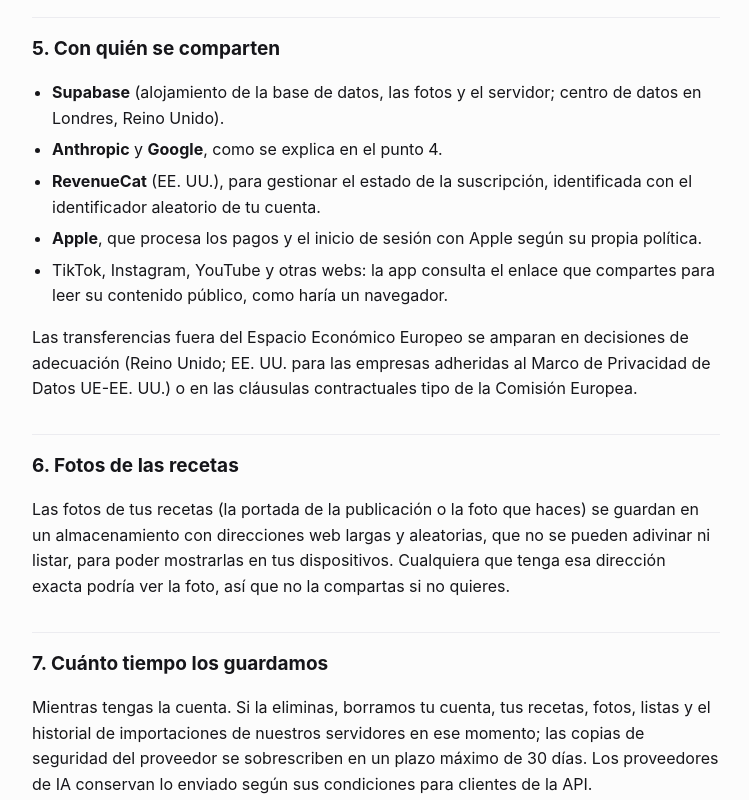
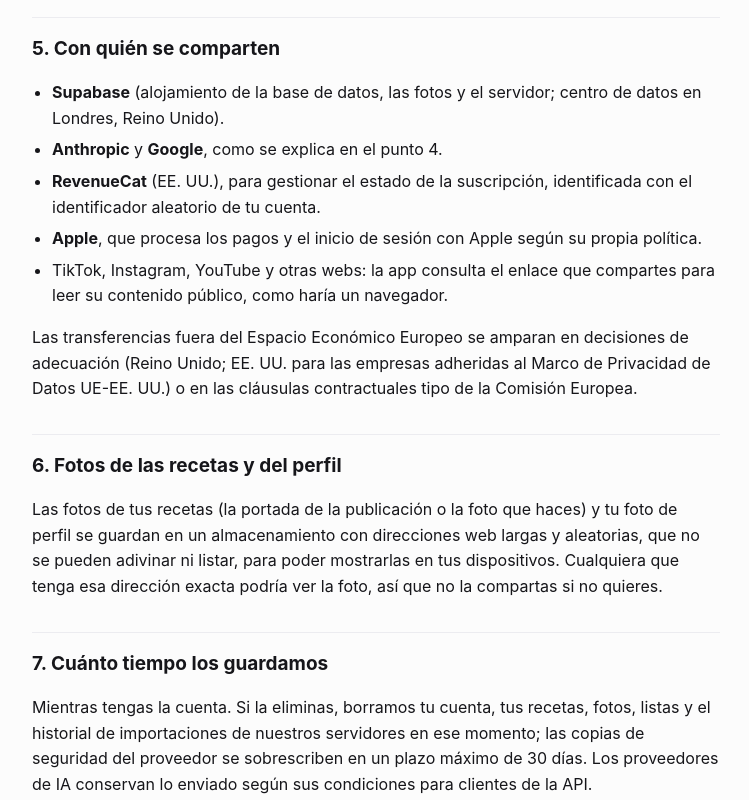
Before and after one commit to Rupo16/ulvo-legal, a plain HTML site: page privacidad.html in a window 1280 px wide. Shown: the part 1702-2502 px from the top of the page, without its empty margins (264-1013 px from the left). Drawn offline with Linux system fonts and the light colour scheme.

Commit message:
Privacidad: nombre y foto de perfil

```diff
--- a/privacidad.html
+++ b/privacidad.html
@@ -19,7 +19,7 @@
 
 <h2>2. Qué datos tratamos</h2>
 <ul>
-<li><strong>Cuenta.</strong> Al abrir la app se crea una cuenta anónima con un identificador aleatorio. Si decides registrarte, guardamos tu email o, si usas «Iniciar sesión con Apple», el identificador que da Apple (y el email, que puede ser el de retransmisión privado de Apple).</li>
+<li><strong>Cuenta.</strong> Al abrir la app se crea una cuenta anónima con un identificador aleatorio. Si decides registrarte, guardamos tu email o, si usas «Iniciar sesión con Apple», el identificador que da Apple (y el email, que puede ser el de retransmisión privado de Apple). Si los añades, también tu nombre y tu foto de perfil, que solo ves tú.</li>
 <li><strong>Lo que importas.</strong> Los enlaces, textos y fotos que compartes con Ulvo para crear recetas, y el contenido público de esas publicaciones que la app lee para ello (el pie, los subtítulos automáticos, la portada y, si hace falta, el vídeo).</li>
 <li><strong>Tu recetario.</strong> Las recetas creadas, sus fotos, tus carpetas, listas de la compra, planificador y preferencias del onboarding (por ejemplo, a qué hora cenas).</li>
 <li><strong>Compras.</strong> Si te suscribes, Apple gestiona el pago. Nosotros solo recibimos, a través de RevenueCat, el estado de tu suscripción (activa, en prueba, caducada). Nunca vemos tu tarjeta.</li>
@@ -54,8 +54,8 @@
 </ul>
 <p>Las transferencias fuera del Espacio Económico Europeo se amparan en decisiones de adecuación (Reino Unido; EE. UU. para las empresas adheridas al Marco de Privacidad de Datos UE-EE. UU.) o en las cláusulas contractuales tipo de la Comisión Europea.</p>
 
-<h2>6. Fotos de las recetas</h2>
-<p>Las fotos de tus recetas (la portada de la publicación o la foto que haces) se guardan en un almacenamiento con direcciones web largas y aleatorias, que no se pueden adivinar ni listar, para poder mostrarlas en tus dispositivos. Cualquiera que tenga esa dirección exacta podría ver la foto, así que no la compartas si no quieres.</p>
+<h2>6. Fotos de las recetas y del perfil</h2>
+<p>Las fotos de tus recetas (la portada de la publicación o la foto que haces) y tu foto de perfil se guardan en un almacenamiento con direcciones web largas y aleatorias, que no se pueden adivinar ni listar, para poder mostrarlas en tus dispositivos. Cualquiera que tenga esa dirección exacta podría ver la foto, así que no la compartas si no quieres.</p>
 
 <h2>7. Cuánto tiempo los guardamos</h2>
 <p>Mientras tengas la cuenta. Si la eliminas, borramos tu cuenta, tus recetas, fotos, listas y el historial de importaciones de nuestros servidores en ese momento; las copias de seguridad del proveedor se sobrescriben en un plazo máximo de 30 días. Los proveedores de IA conservan lo enviado según sus condiciones para clientes de la API.</p>
```
